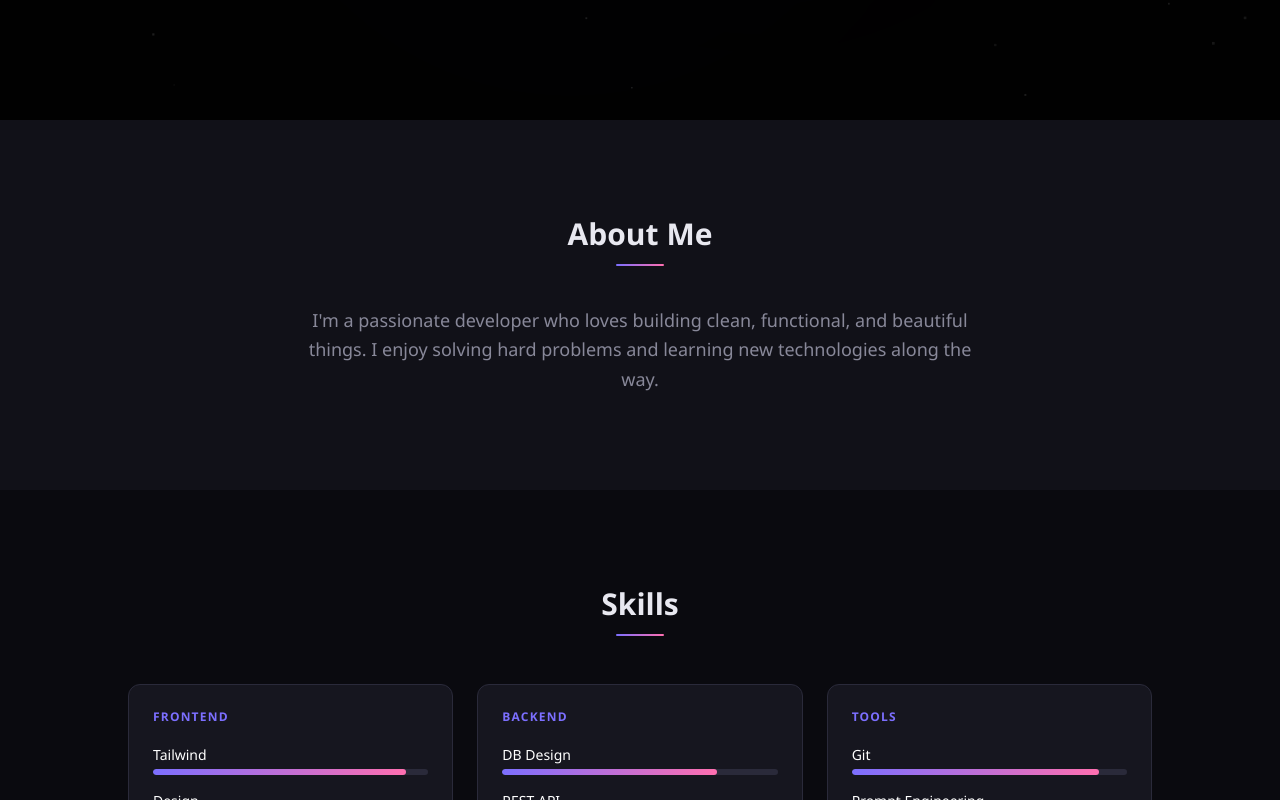
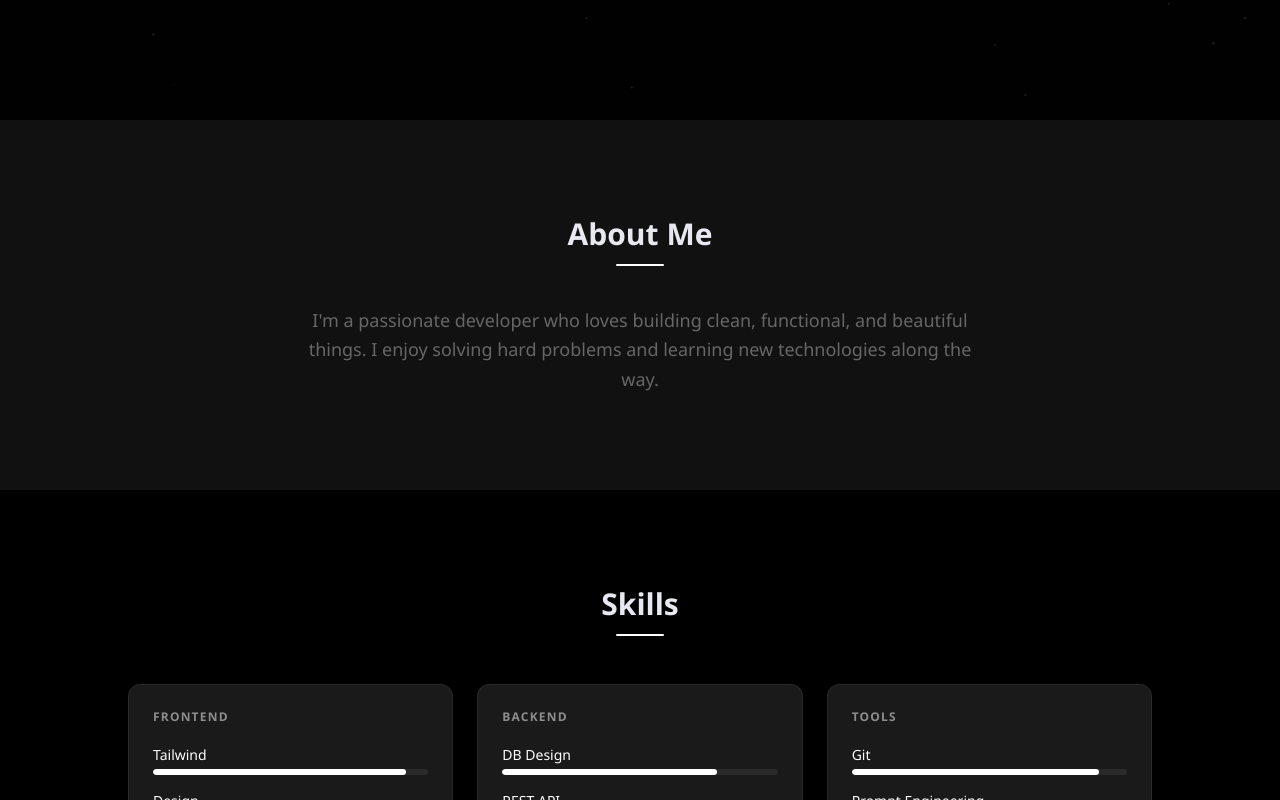
Before and after one commit to vetmogee/mejlos, a Next.js app: page /en in a window 1280 px wide. Shown: the part 680-1480 px from the top of the page. Built offline with nearby package versions, Linux system fonts and the light colour scheme.

Commit message:
Monochrome styling cleanup, ignore .vercel and env files

```diff
--- a/components/About.tsx
+++ b/components/About.tsx
@@ -7,7 +7,7 @@ export default async function About() {
     <section id="about" className="bg-bg2 py-24 px-8">
       <div className="max-w-5xl mx-auto text-center">
         <h2 className="text-3xl font-bold mb-3">{t('title')}</h2>
-        <div className="w-12 h-0.5 bg-gradient-to-r from-accent to-accent2 mx-auto mb-10 rounded" />
+        <div className="w-12 h-0.5 bg-white mx-auto mb-10 rounded" />
         <p className="text-muted text-lg leading-relaxed max-w-2xl mx-auto">{t('bio')}</p>
       </div>
     </section>
--- a/components/Contact.tsx
+++ b/components/Contact.tsx
@@ -19,13 +19,13 @@ export default function Contact({ email }: { email: string }) {
   }
 
   const inputCls =
-    'w-full bg-surface border border-border rounded-xl px-4 py-3 text-white text-sm focus:outline-none focus:border-accent transition-colors placeholder:text-muted'
+    'w-full bg-surface border border-border rounded-xl px-4 py-3 text-white text-sm focus:outline-none focus:border-white transition-colors placeholder:text-muted'
 
   return (
     <section id="contact" className="bg-bg py-24 px-8">
       <div className="max-w-5xl mx-auto">
         <h2 className="text-3xl font-bold text-center mb-3">{t('title')}</h2>
-        <div className="w-12 h-0.5 bg-gradient-to-r from-accent to-accent2 mx-auto mb-4 rounded" />
+        <div className="w-12 h-0.5 bg-white mx-auto mb-4 rounded" />
         <p className="text-center text-muted mb-10">{t('subtitle')}</p>
 
         <form onSubmit={handleSubmit} className="max-w-xl mx-auto flex flex-col gap-4">
@@ -36,7 +36,7 @@ export default function Contact({ email }: { email: string }) {
           <textarea className={`${inputCls} resize-y`} placeholder={t('message')} rows={5} value={form.message} onChange={set('message')} required />
           <button
             type="submit"
-            className="self-start px-8 py-3 rounded-full bg-gradient-to-r from-accent to-accent2 text-white font-semibold hover:-translate-y-0.5 hover:shadow-[0_8px_30px_rgba(124,111,255,0.4)] transition-all"
+            className="self-start px-8 py-3 rounded-full bg-white text-black font-semibold hover:-translate-y-0.5 hover:bg-white/90 transition-all"
           >
             {t('send')}
           </button>
--- a/components/Footer.tsx
+++ b/components/Footer.tsx
@@ -56,7 +56,7 @@ export default function Footer({ name, rights }: { name: string; rights: string
                   key={l.code}
                   onClick={() => switchTo(l.code)}
                   className={`w-full text-left px-4 py-2 text-sm transition-colors ${
-                    locale === l.code ? 'text-accent' : 'text-muted hover:text-white'
+                    locale === l.code ? 'text-white' : 'text-muted hover:text-white'
                   }`}
                 >
                   {l.label}
--- a/components/LanguageSwitcher.tsx
+++ b/components/LanguageSwitcher.tsx
@@ -31,8 +31,8 @@ export default function LanguageSwitcher() {
           title={l.title}
           className={`text-xs px-2 py-1 rounded border transition-colors ${
             locale === l.code
-              ? 'border-accent text-accent'
-              : 'border-border text-muted hover:border-muted hover:text-white'
+              ? 'border-white text-white'
+              : 'border-border text-muted hover:border-white hover:text-white'
           }`}
         >
           {l.label}
--- a/components/SkillsSection.tsx
+++ b/components/SkillsSection.tsx
@@ -31,19 +31,19 @@ export default function SkillsSection({ skills, tags }: { skills: Skill[]; tags:
     <section id="skills" className="bg-bg py-24 px-8" ref={ref}>
       <div className="max-w-5xl mx-auto">
         <h2 className="text-3xl font-bold text-center mb-3">{t('title')}</h2>
-        <div className="w-12 h-0.5 bg-gradient-to-r from-accent to-accent2 mx-auto mb-12 rounded" />
+        <div className="w-12 h-0.5 bg-white mx-auto mb-12 rounded" />
 
         <div className="grid md:grid-cols-3 gap-6 mb-14">
           {categories.map(cat => (
             <div key={cat} className="skill-category bg-surface border border-border rounded-xl p-6">
-              <h3 className="text-accent text-xs font-semibold uppercase tracking-widest mb-5">{cat}</h3>
+              <h3 className="text-white/50 text-xs font-semibold uppercase tracking-widest mb-5">{cat}</h3>
               <div className="flex flex-col gap-4">
                 {skills.filter(s => s.category === cat).map(s => (
                   <div key={s.id}>
                     <span className="text-sm text-white block mb-1">{s.name}</span>
                     <div className="h-1.5 bg-border rounded-full overflow-hidden">
                       <div
-                        className="h-full bg-gradient-to-r from-accent to-accent2 rounded-full transition-[width] duration-[1200ms] ease-out"
+                        className="h-full bg-white rounded-full transition-[width] duration-[1200ms] ease-out"
                         style={{ width: 0 }}
                         data-level={s.level}
                       />
@@ -61,7 +61,7 @@ export default function SkillsSection({ skills, tags }: { skills: Skill[]; tags:
             {tags.map(tag => (
               <span
                 key={tag}
-                className="bg-surface border border-border rounded-full px-4 py-1.5 text-sm text-muted hover:border-accent hover:text-accent transition-colors cursor-default"
+                className="bg-surface border border-border rounded-full px-4 py-1.5 text-sm text-muted hover:border-white hover:text-white transition-colors cursor-default"
               >
                 {tag}
               </span>
--- a/tailwind.config.ts
+++ b/tailwind.config.ts
@@ -8,13 +8,11 @@ const config: Config = {
   theme: {
     extend: {
       colors: {
-        bg:      '#0a0a0f',
-        bg2:     '#111118',
-        surface: '#16161f',
-        border:  '#2a2a3a',
-        accent:  '#7c6fff',
-        accent2: '#ff6fb0',
-        muted:   '#888899',
+        bg:      '#000000',
+        bg2:     '#111111',
+        surface: '#1a1a1a',
+        border:  '#2a2a2a',
+        muted:   '#666666',
       },
       fontFamily: {
         sans: ['Segoe UI', 'system-ui', '-apple-system', 'sans-serif'],
```
Also changed, not shown: 1 other file (tests, documents, lock files or other folders).
